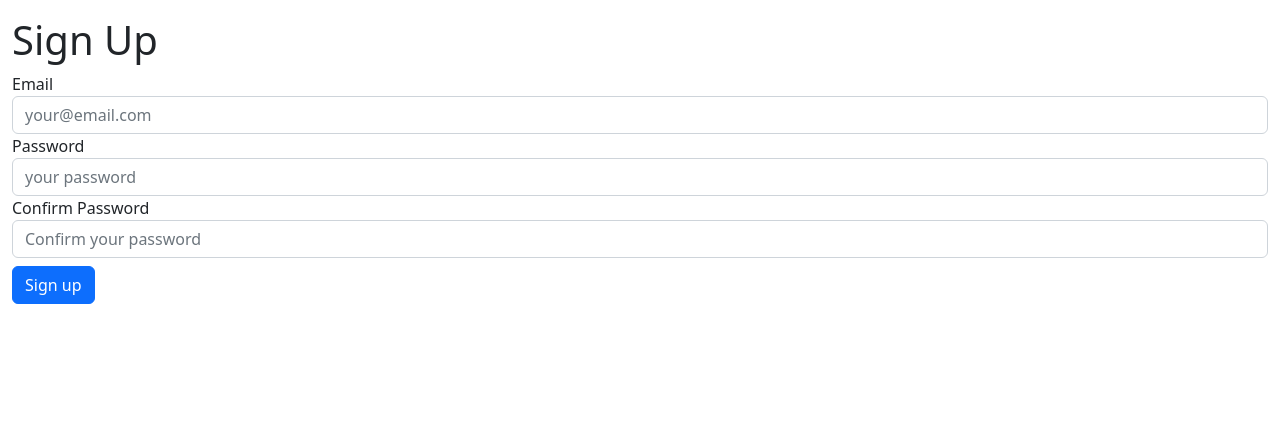
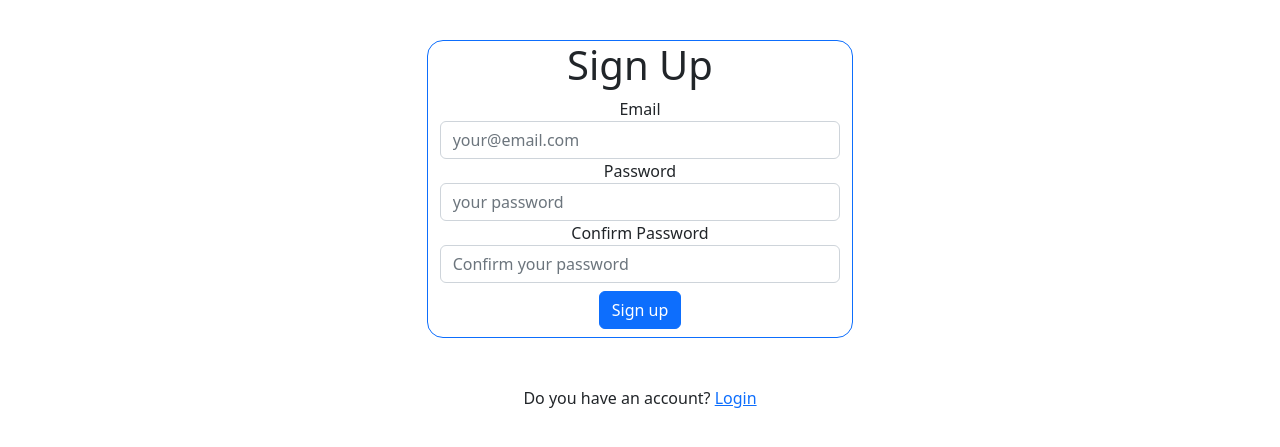
Before and after one commit to Sai-Santhan/video-membership-site, a Python web app: template app/templates/auth/signup.html in a window 1280 px wide. Shown: the part 56-503 px from the top of the page. Run offline with Jinja, Linux system fonts and the light colour scheme; the template is opened without the code that fills it, so the values that code supplies are empty; some libraries are stand-ins or nearby versions.

Commit message:
Added styling with Grid and login link at the end

```diff
--- a/app/templates/auth/signup.html
+++ b/app/templates/auth/signup.html
@@ -1,6 +1,8 @@
 {% extends "base.html" %}
 
 {% block content %}
+    <div class="row">
+        <div class="col-md-4 text-center mx-auto mt-4 rounded-4 border border-primary">
             <h1>Sign Up</h1>
 
             {% include 'snippets/form_errors.html' %}
@@ -13,7 +15,8 @@
 
                 <div>
                     <label for='password'>Password</label>
-            <input class='form-control' id='password' type='password' name='password' placeholder='your password'/>
+                    <input class='form-control' id='password' type='password' name='password'
+                           placeholder='your password'/>
                 </div>
 
                 <div>
@@ -21,7 +24,15 @@
                     <input class='form-control' type='password' name='password_confirm' id="password_confirm"
                            placeholder='Confirm your password'/>
                 </div>
-        <button class='btn btn-primary mt-2' type='submit'>Sign up</button>
+                <button class='btn btn-primary m-2' type='submit'>Sign up</button>
 
             </form>
+
+        </div>
+        <div class="mt-5 text-center">
+            <p>
+                Do you have an account? <a href="/login">Login</a>
+            </p>
+        </div>
+    </div>
 {% endblock %}
```
Lines whose indentation alone changed are shown as unchanged.
